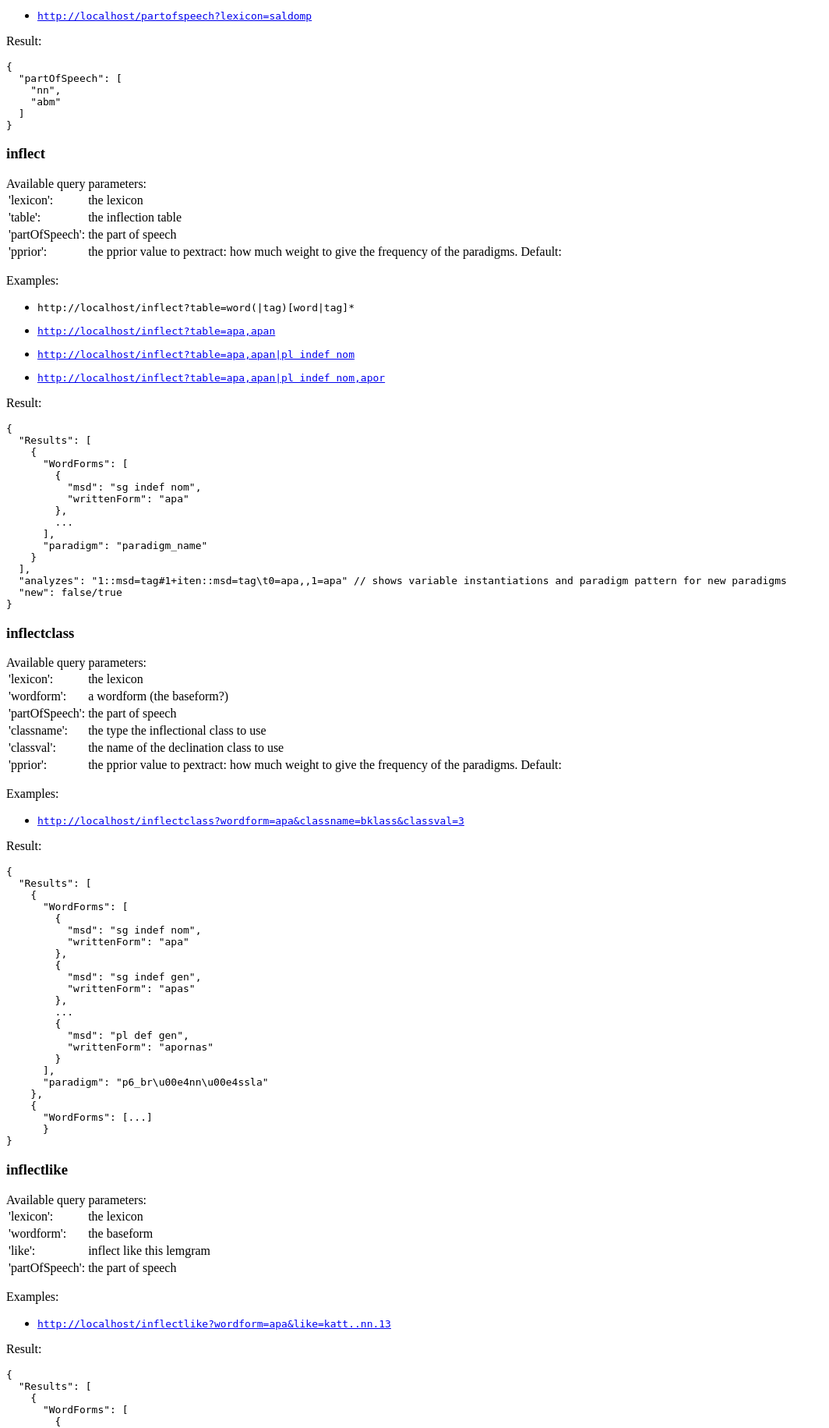
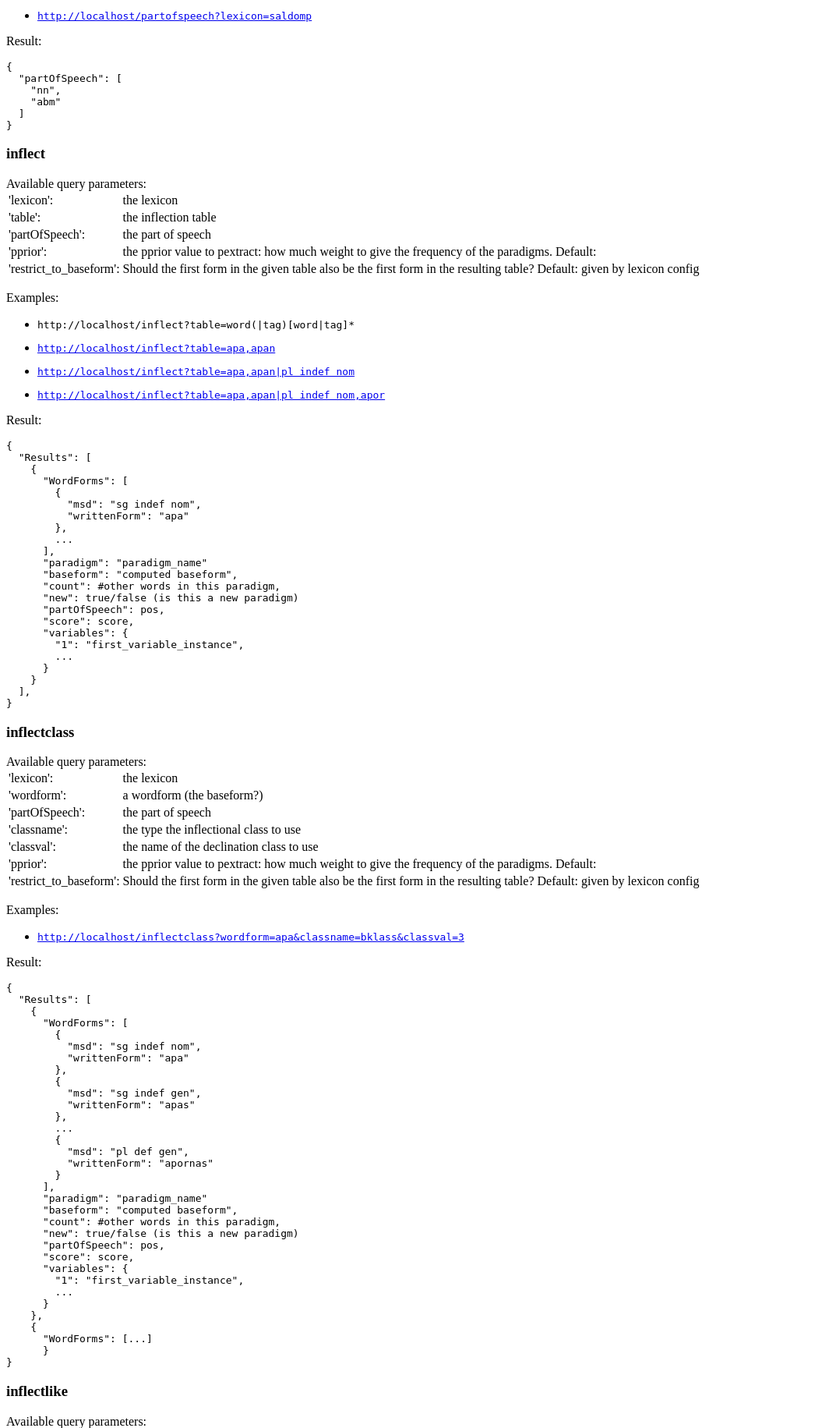
Before and after one commit to spraakbanken/karp-mfl, a Flask app: page / in a window 1280 px wide. Shown: the part 2572-4403 px from the top of the page at 78% size, without its empty margins (0-1064 px from the left). Run offline with Flask 2, Linux system fonts and the light colour scheme; parts of the project's set-up code (start-up, migrations or seed data) failed here and were passed over.

Commit message:
documentation, cors, bug fix

```diff
--- a/mflbackend/backend.py
+++ b/mflbackend/backend.py
@@ -1,5 +1,6 @@
 import errors as e
 from flask import Flask, jsonify, render_template, request
+from flask_cors import CORS
 import logging
 from hashlib import md5
 import sys
@@ -13,6 +14,7 @@ import handleparadigms as handle
 import helpers
 
 app = Flask(__name__)
+CORS(app)
 
 # metadata and documentation
 @app.route('/')
@@ -332,7 +334,7 @@ def compile():
             iclasses = []  # only need one instance
             stats = [hit['MorphologicalPatternID']]
             for iclass in lexconf['inflectionalclass'].keys():
-                stats.append(len(hit['TransformCategory'][iclass]))
+                stats.append(len(hit['TransformCategory'].get(iclass, '')))
                 iclasses.append(iclass)
             stats.append(hit['_entries'])
             res.append(stats)
--- a/mflbackend/templates/doc.html
+++ b/mflbackend/templates/doc.html
@@ -201,6 +201,7 @@ Available query parameters:
   <tr><td>'table':</td><td> the inflection table </td></tr>
   <tr><td>'partOfSpeech':</td><td> the part of speech </td></tr>
   <tr><td>'pprior':</td><td> the pprior value to pextract: how much weight to give the frequency of the paradigms. Default: </td></tr>
+  <tr><td>'restrict_to_baseform':</td><td> Should the first form in the given table also be the first form in the resulting table? Default: given by lexicon config</td></tr>
 </table>
 
 <p>
@@ -226,10 +227,17 @@ Result:
         ...
       ],
       "paradigm": "paradigm_name"
+      "baseform": "computed baseform",
+      "count": #other words in this paradigm,
+      "new": true/false (is this a new paradigm)
+      "partOfSpeech": pos,
+      "score": score,
+      "variables": {
+        "1": "first_variable_instance",
+        ...
+      }
     }
   ],
-  "analyzes": "1::msd=tag#1+iten::msd=tag\t0=apa,,1=apa" // shows variable instantiations and paradigm pattern for new paradigms
-  "new": false/true
 }
 </pre>
 
@@ -244,6 +252,7 @@ Available query parameters:
   <tr><td>'classname':</td><td> the type the inflectional class to use</td></tr>
   <tr><td>'classval':</td><td> the name of the declination class to use</td></tr>
   <tr><td>'pprior':</td><td> the pprior value to pextract: how much weight to give the frequency of the paradigms. Default: </td></tr>
+  <tr><td>'restrict_to_baseform':</td><td> Should the first form in the given table also be the first form in the resulting table? Default: given by lexicon config</td></tr>
 </table>
 
 <p>
@@ -273,7 +282,16 @@ Result:
           "writtenForm": "apornas"
         }
       ],
-      "paradigm": "p6_br\u00e4nn\u00e4ssla"
+      "paradigm": "paradigm_name"
+      "baseform": "computed baseform",
+      "count": #other words in this paradigm,
+      "new": true/false (is this a new paradigm)
+      "partOfSpeech": pos,
+      "score": score,
+      "variables": {
+        "1": "first_variable_instance",
+        ...
+      }
     },
     {
       "WordForms": [...]
@@ -292,6 +310,7 @@ Available query parameters:
   <tr><td>'wordform':</td><td> the baseform </td></tr>
   <tr><td>'like':</td><td> inflect like this lemgram</td></tr>
   <tr><td>'partOfSpeech':</td><td> the part of speech </td></tr>
+  <tr><td>'restrict_to_baseform':</td><td> Should the first form in the given table also be the first form in the resulting table? Default: given by lexicon config</td></tr>
 </table>
 
 <p>
@@ -321,7 +340,16 @@ Result:
           "writtenForm": "apornas"
         }
       ],
-      "paradigm": "p6_br\u00e4nn\u00e4ssla"
+      "paradigm": "paradigm_name"
+      "baseform": "computed baseform",
+      "count": #other words in this paradigm,
+      "new": true/false (is this a new paradigm)
+      "partOfSpeech": pos,
+      "score": score,
+      "variables": {
+        "1": "first_variable_instance",
+        ...
+      }
     },
     {
       "WordForms": [...]
```
